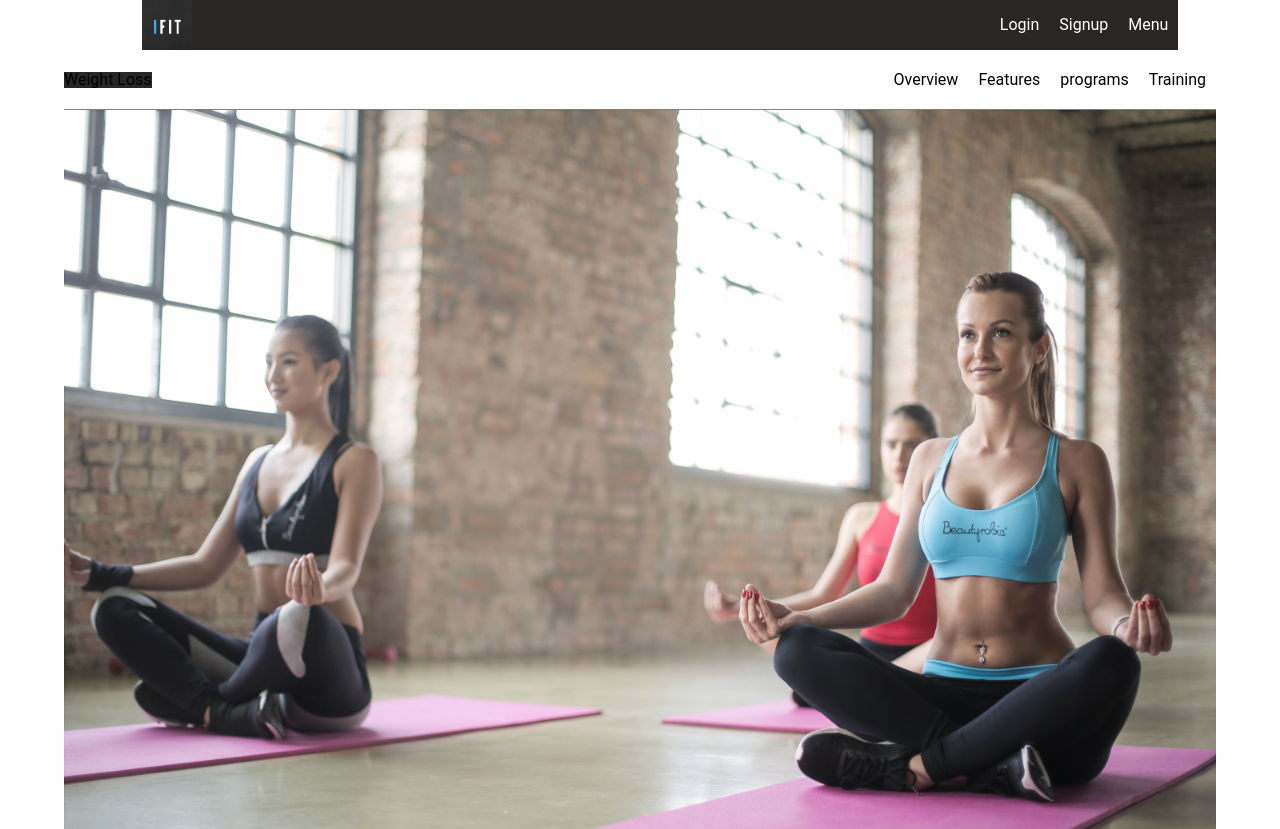
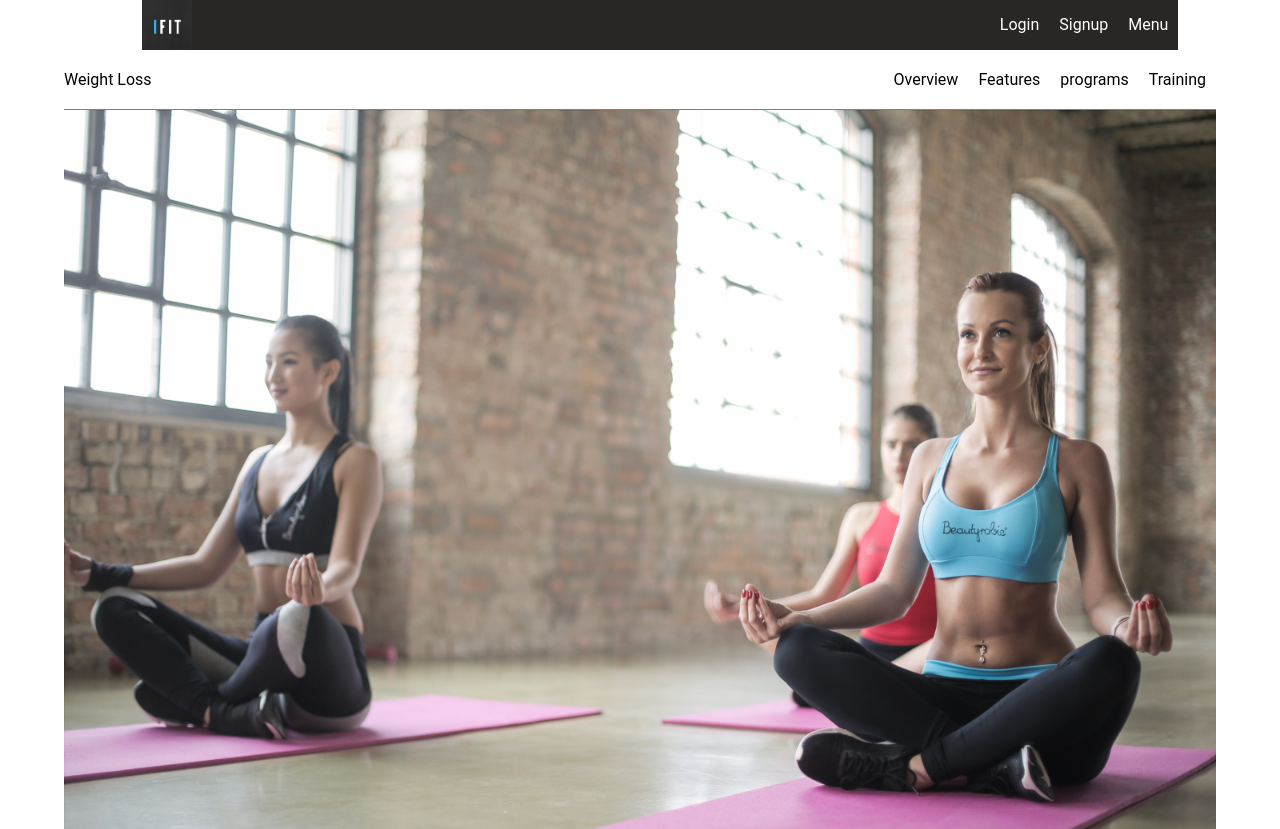
Before and after one commit to eric-santos/weight_loss_programs, a React (Create React App) app: page / in a window 1280 px wide. Shown: the top 829 px of the page. Built offline with nearby package versions, Linux system fonts and the light colour scheme.

Commit message:
fixed .jumbo h6 background color

```diff
--- a/src/components/jumbo/Jumbo.css
+++ b/src/components/jumbo/Jumbo.css
@@ -6,6 +6,10 @@
     height: 60px;
     background-color: rgb(255, 255, 255, 0.5);
     width: 100%;
+}
+
+.jumbo h6 {
+    background-color: transparent;
 }
 
 .secondary-nav {
```
